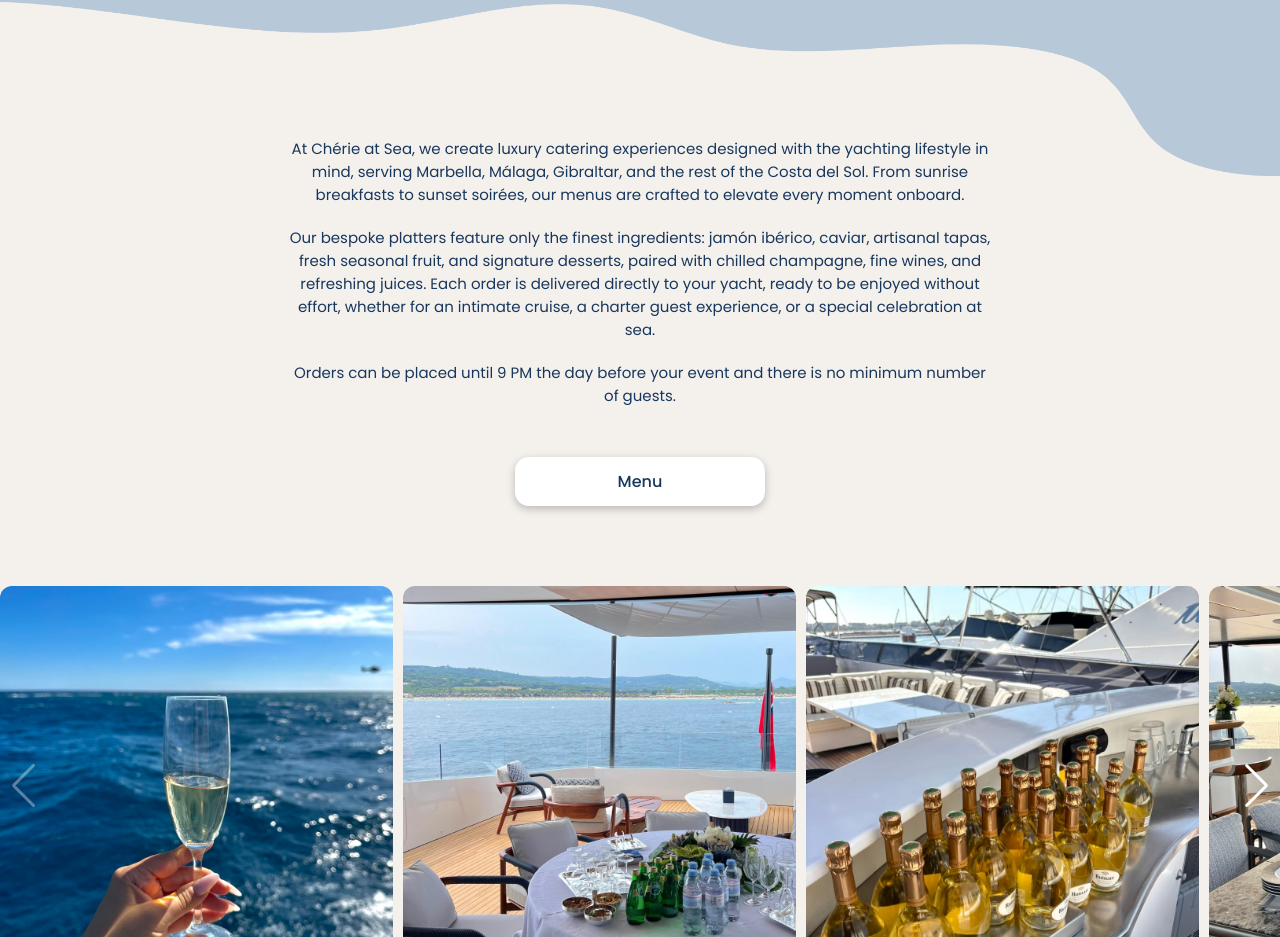
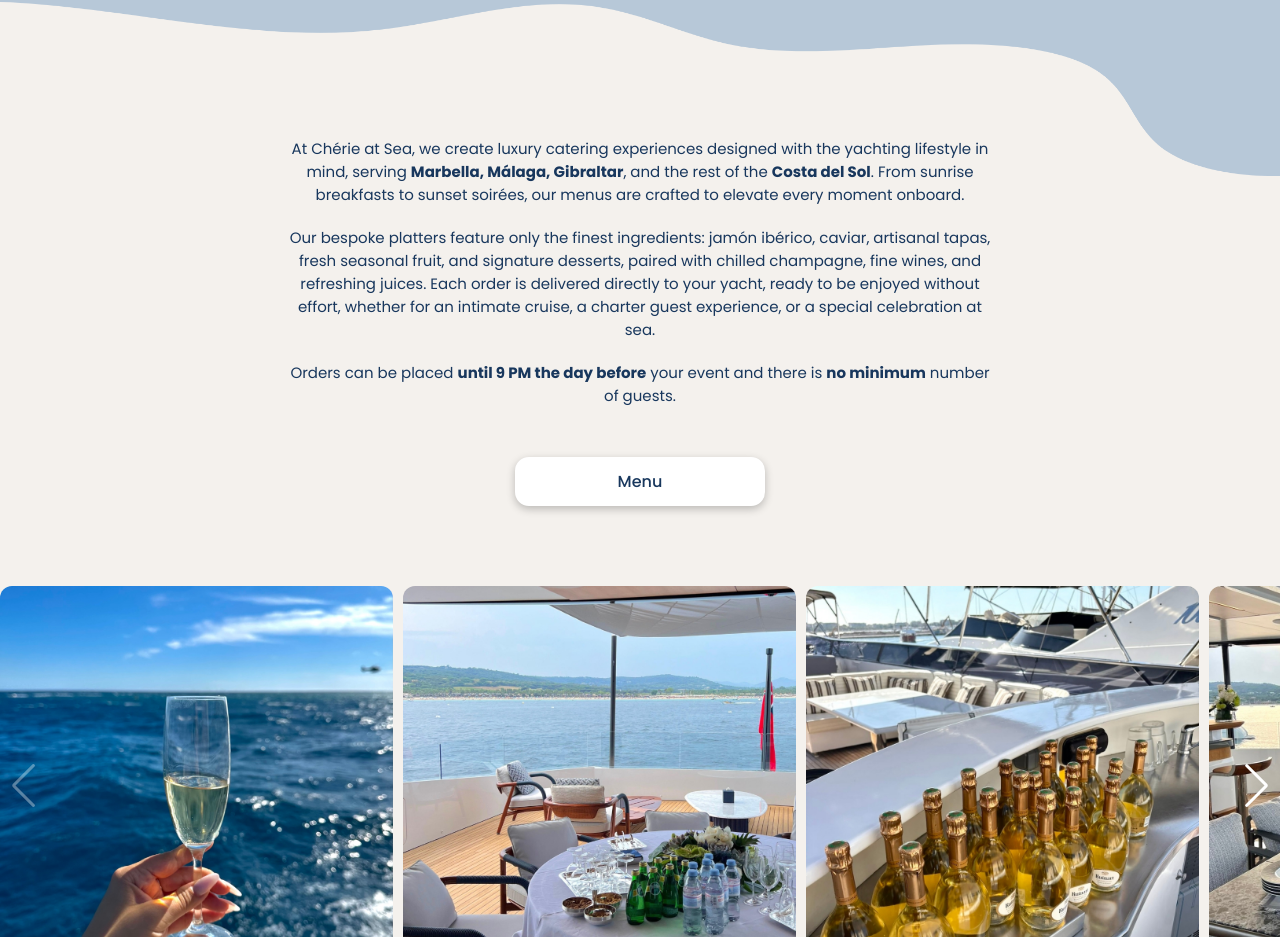
Before and after one commit to idleCyrex/CherieFamily, a React (Vite) app: page / in a window 1280 px wide. Shown: the part 840-1777 px from the top of the page. Built offline with nearby package versions, Linux system fonts and the light colour scheme; a web font is replaced by a local one.

Commit message:
Add files via upload

```diff
--- a/src/components/second.jsx
+++ b/src/components/second.jsx
@@ -10,9 +10,18 @@ function Second() {
       <img src={wave} alt="wave" className="wave_img unselectable" />
       <div id="second" className="second_container">
         <div className="second_wrapper">
-          <span className="second_desc">{t("second.p1")}</span>
-          <span className="second_desc">{t("second.p2")}</span>
-          <span className="second_desc">{t("second.p3")}</span>
+          <span
+            className="second_desc"
+            dangerouslySetInnerHTML={{ __html: t("second.p1") }}
+          />
+          <span
+            className="second_desc"
+            dangerouslySetInnerHTML={{ __html: t("second.p2") }}
+          />
+          <span
+            className="second_desc"
+            dangerouslySetInnerHTML={{ __html: t("second.p3") }}
+          />
 
           <a href="/Menu Cherie at Sea.pdf" download="Menu Cherie at Sea.pdf">
             <button className="button">
--- a/src/locales/en/translation.json
+++ b/src/locales/en/translation.json
@@ -5,11 +5,11 @@
   "contact": "Contact Us",
   "welcome": "WELCOME TO",
   "order": "ORDER ONLINE",
-  "second": {
-    "p1": "At Chérie at Sea, we create luxury catering experiences designed with the yachting lifestyle in mind, serving Marbella, Málaga, Gibraltar, and the rest of the Costa del Sol. From sunrise breakfasts to sunset soirées, our menus are crafted to elevate every moment onboard.",
-    "p2": "Our bespoke platters feature only the finest ingredients: jamón ibérico, caviar, artisanal tapas, fresh seasonal fruit, and signature desserts, paired with chilled champagne, fine wines, and refreshing juices. Each order is delivered directly to your yacht, ready to be enjoyed without effort, whether for an intimate cruise, a charter guest experience, or a special celebration at sea.",
-    "p3": "Orders can be placed until 9 PM the day before your event and there is no minimum number of guests."
-  },
+"second": {
+  "p1": "At Chérie at Sea, we create luxury catering experiences designed with the yachting lifestyle in mind, serving <span class=\"bold\">Marbella, Málaga, Gibraltar</span>, and the rest of the <span class=\"bold\">Costa del Sol</span>. From sunrise breakfasts to sunset soirées, our menus are crafted to elevate every moment onboard.",
+  "p2": "Our bespoke platters feature only the finest ingredients: jamón ibérico, caviar, artisanal tapas, fresh seasonal fruit, and signature desserts, paired with chilled champagne, fine wines, and refreshing juices. Each order is delivered directly to your yacht, ready to be enjoyed without effort, whether for an intimate cruise, a charter guest experience, or a special celebration at sea.",
+  "p3": "Orders can be placed <span class=\"bold\">until 9 PM the day before</span> your event and there is <span class=\"bold\">no minimum</span> number of guests."
+},
   "story": {
     "p1": "Every dish is carefully crafted by specialized chefs, blending gourmet flavors with refined presentation. Platters are meticulously packaged in insulated coolers to maintain perfect freshness and temperature, ensuring everything arrives in impeccable condition.",
     "p2": "Our dedicated drivers deliver each order directly to your yacht, where every item is beautifully arranged and ready to be enjoyed immediately. From delicate tapas and artisanal bites to signature desserts and chilled beverages, we provide a seamless and luxurious onboard dining experience every time.",
--- a/src/locales/es/translation.json
+++ b/src/locales/es/translation.json
@@ -6,9 +6,9 @@
   "welcome": "BIENVENIDO A",
   "order": "PEDIR EN LÍNEA",
   "second": {
-    "p1": "En Chérie at Sea, creamos experiencias de catering de lujo diseñadas pensando en el estilo de vida náutico, sirviendo en Marbella, Málaga, Gibraltar y el resto de la Costa del Sol. Desde desayunos al amanecer hasta veladas al atardecer, nuestros menús están elaborados para elevar cada momento a bordo.",
+    "p1": "En Chérie at Sea, creamos experiencias de catering de lujo diseñadas pensando en el estilo de vida náutico, sirviendo en <span class=\"bold\">Marbella, Málaga, Gibraltar</span> y el resto de la <span class=\"bold\">Costa del Sol</span>. Desde desayunos al amanecer hasta veladas al atardecer, nuestros menús están elaborados para elevar cada momento a bordo.",
     "p2": "Nuestros platos personalizados cuentan solo con los mejores ingredientes: jamón ibérico, caviar, tapas artesanales, fruta fresca de temporada y postres exclusivos, acompañados de champán frío, vinos selectos y refrescantes jugos. Cada pedido se entrega directamente en su yate, listo para disfrutar sin esfuerzo, ya sea para un crucero íntimo, una experiencia con invitados de charter o una celebración especial en el mar.",
-    "p3": "Los pedidos se pueden realizar hasta las 21:00 del día anterior a su evento y no hay un número mínimo de invitados."
+    "p3": "Los pedidos se pueden realizar <span class=\"bold\">hasta las 21:00 del día anterior</span> a su evento y <span class=\"bold\">no hay un número mínimo</span> de invitados."
   },
   "story": {
     "p1": "Cada plato está cuidadosamente elaborado por chefs especializados, combinando sabores gourmet con una presentación refinada. Los platos se empaquetan meticulosamente en neveras isotérmicas para mantener la frescura y la temperatura perfectas, asegurando que todo llegue en condiciones impecables.",
--- a/src/locales/fr/translation.json
+++ b/src/locales/fr/translation.json
@@ -6,9 +6,9 @@
   "welcome": "BIENVENUE CHEZ",
   "order": "COMMANDER EN LIGNE",
   "second": {
-    "p1": "Chez Chérie at Sea, nous créons des expériences de restauration de luxe pensées pour le style de vie nautique, desservant Marbella, Málaga, Gibraltar et le reste de la Costa del Sol. Du petit-déjeuner au lever du soleil aux soirées au coucher du soleil, nos menus sont conçus pour sublimer chaque moment à bord.",
+    "p1": "Chez Chérie at Sea, nous créons des expériences de restauration de luxe pensées pour le style de vie nautique, desservant <span class=\"bold\">Marbella, Málaga, Gibraltar</span> et le reste de la <span class=\"bold\">Costa del Sol</span>. Du petit-déjeuner au lever du soleil aux soirées au coucher du soleil, nos menus sont conçus pour sublimer chaque moment à bord.",
     "p2": "Nos plateaux sur mesure présentent uniquement les meilleurs ingrédients : jambon ibérique, caviar, tapas artisanales, fruits de saison frais et desserts signature, accompagnés de champagne frais, de grands vins et de jus rafraîchissants. Chaque commande est livrée directement sur votre yacht, prête à être dégustée sans effort, que ce soit pour une croisière intime, une expérience de charter ou une célébration spéciale en mer.",
-    "p3": "Les commandes peuvent être passées jusqu'à 21h la veille de votre événement et il n'y a aucun nombre minimum d'invités requis."
+    "p3": "Les commandes peuvent être passées <span class=\"bold\">jusqu'à 21h la veille</span> de votre événement et il n'y a <span class=\"bold\">aucun nombre minimum</span> d'invités requis."
   },
   "story": {
     "p1": "Chaque plat est soigneusement élaboré par des chefs spécialisés, alliant saveurs gastronomiques et présentation raffinée. Les plateaux sont méticuleusement emballés dans des glacières isolées pour maintenir une fraîcheur et une température parfaites, garantissant que tout arrive en parfait état.",
```
